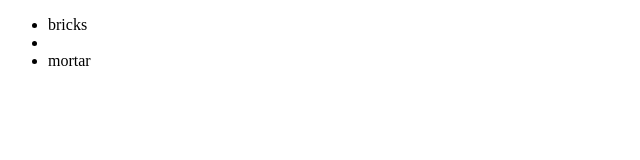
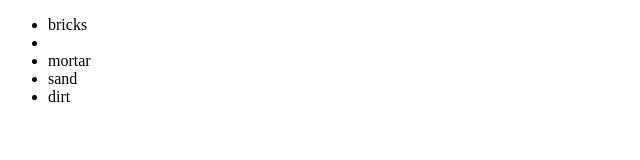
Before and after one commit to Rusek23/hello-world, a plain HTML site: page index.html in a window 1280 px wide. Shown: the full height of the page, 0-640 px from the left. Drawn offline with Linux system fonts and the light colour scheme.

Commit message:
modified index.html

```diff
--- a/index.html
+++ b/index.html
@@ -6,6 +6,8 @@
 				<li>bricks<li>
 
 				<li> mortar</li>
+				<li> sand</li>
+				<li>dirt </li>
 
 				</li>
 			</ul>
```
